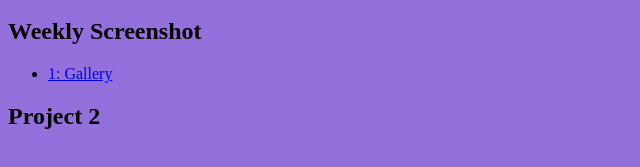
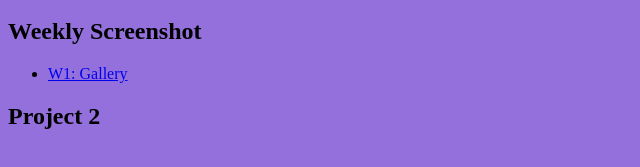
Before and after one commit to llynsayy/avt415-fall25, a plain HTML site: page index.html in a window 1280 px wide. Shown: the part 367-534 px from the top of the page, 0-640 px from the left. Drawn offline with Linux system fonts and the light colour scheme.

Commit message:
Update index.html

```diff
--- a/index.html
+++ b/index.html
@@ -26,7 +26,7 @@
 	</ul>
 	<h2>Weekly Screenshot</h2>
 	<ul>
-	    <li><a href="WS/index.hmtl">1: Gallery</li></a>
+	    <li><a href="WS/index.hmtl">W1: Gallery</li></a>
 
 
 
```
